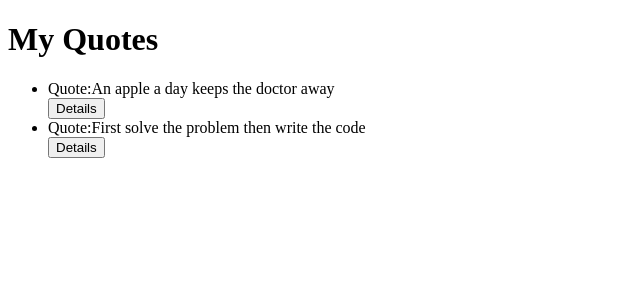
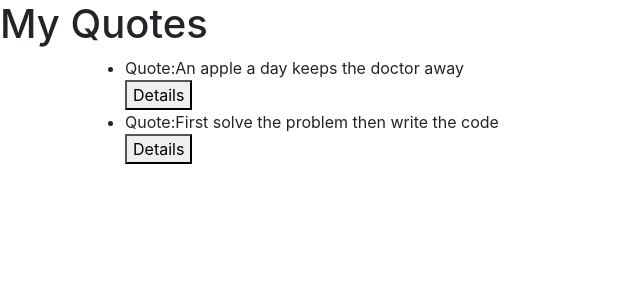
Before and after one commit to Mikemike-22/Quotes, an Angular app: page / in a window 1280 px wide. Shown: the top 300 px of the page, without its empty margins (0-640 px from the left). Built offline with nearby package versions, Linux system fonts and the light colour scheme.

Commit message:
add bootstrap file

```diff
--- a/package.json
+++ b/package.json
@@ -19,6 +19,7 @@
     "@angular/platform-browser": "~7.2.0",
     "@angular/platform-browser-dynamic": "~7.2.0",
     "@angular/router": "~7.2.0",
+    "bootstrap": "^4.3.1",
     "core-js": "^2.5.4",
     "rxjs": "~6.3.3",
     "tslib": "^1.9.0",
--- a/src/app/quote/quote.component.html
+++ b/src/app/quote/quote.component.html
@@ -1,6 +1,7 @@
 <h1>My Quotes</h1>
+<div class="container">
 <ul>
-  <div *ngFor='let quote of quotes; let i=index'>
+  <div *ngFor="let quote of quotes; let i='index'">
 
     <li>Quote:{{quote.quote}}</li>
 
@@ -10,3 +11,5 @@
 
   </div>
 </ul>
+
+</div>
--- a/src/styles.css
+++ b/src/styles.css
@@ -1 +1 @@
-/* You can add global styles to this file, and also import other style files */
+@import "~bootstrap/dist/css/bootstrap.css"
```
